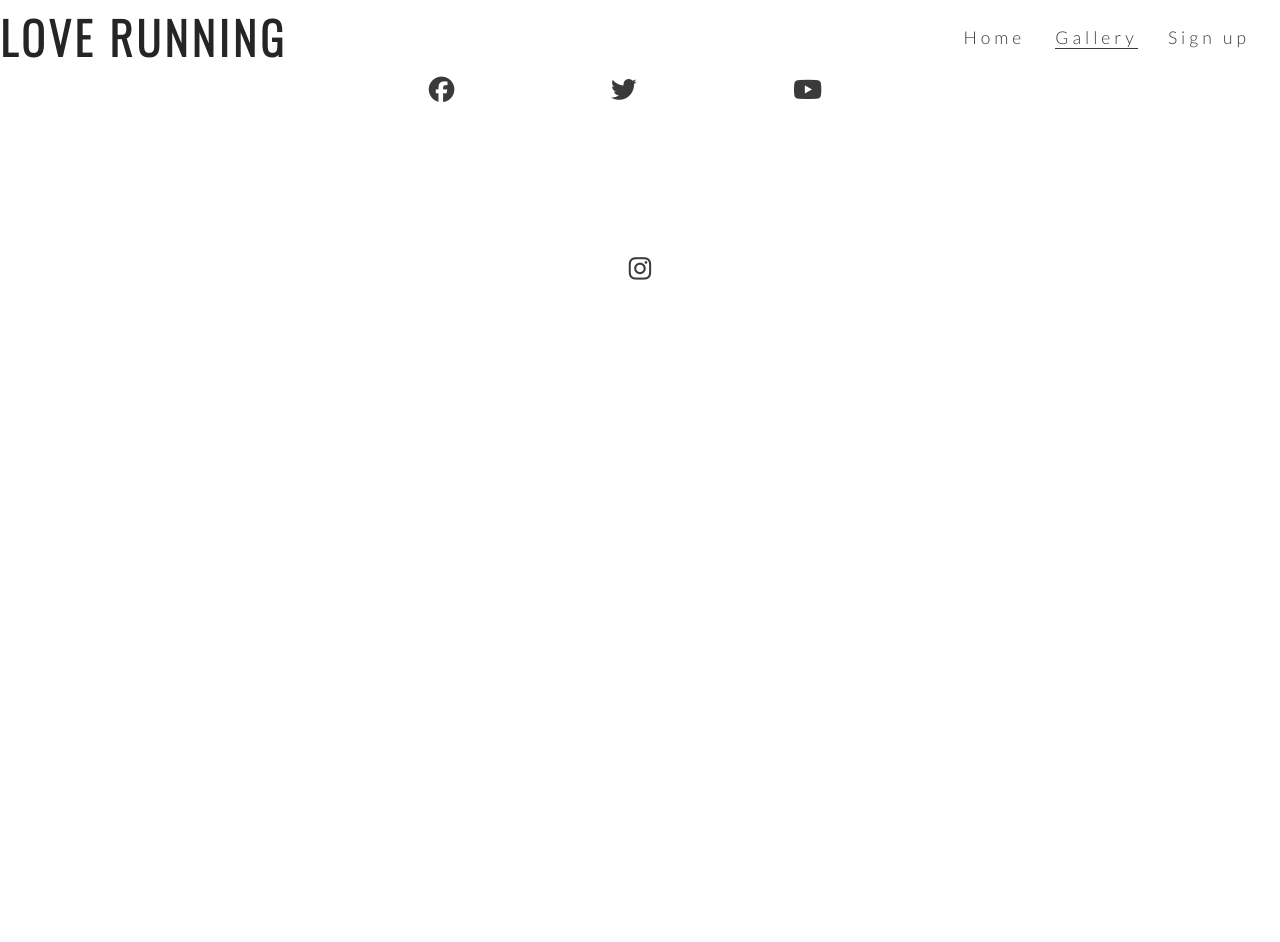
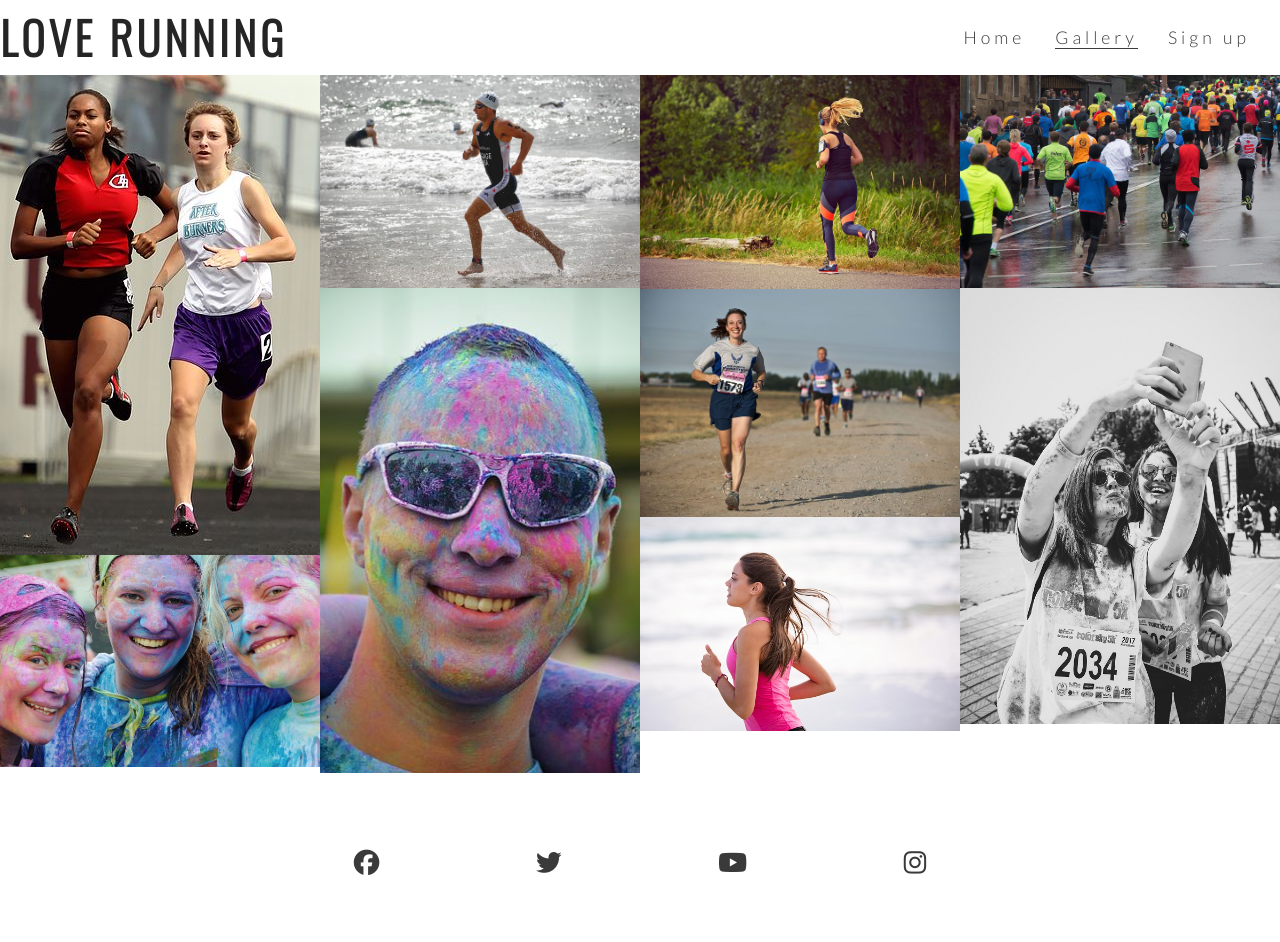
Before and after one commit to LadyNeowen/new-love-running, a plain HTML site: page gallery.html in a window 1280 px wide. Before the commit the page ends 800 px from the top, so only its background shows below. Drawn offline with nearby package versions, Linux system fonts and the light colour scheme.

Commit message:
Add gallery images and style

```diff
--- a/assets/css/style.css
+++ b/assets/css/style.css
@@ -240,3 +240,16 @@ footer {
     padding: 5%;
     color:#3a3a3a;
 }
+
+/*gallery*/
+
+#photos {
+    clear: both;
+    line-height: 0;
+    column-count: 4;
+    column-gap: 0px;
+}
+
+#photos > img {
+    width: 100%;
+}
--- a/gallery.html
+++ b/gallery.html
@@ -28,10 +28,21 @@
                     <a href="index.html">Home</a>
                 </li>
 
-
             </ul>
         </nav>
     </header>
+    <section id="photos">
+        <img src="assets/images/athletes.jpg" alt="Two athletes running together">
+        <img src="assets/images/girls.jpg" alt="Three girls at charity paint running festival">
+        <img src="assets/images/runner3.jpg" alt="Solo male runner jogging on a beach">
+        <img src="assets/images/man.jpg" alt="Man at charity paint running festival">
+        <img src="assets/images/runner1.jpg" alt="Solo female runner jogging through Phoenix Park">
+        <img src="assets/images/runner2.jpg" alt="Runners competing in marathon">
+        <img src="assets/images/runner4.jpg" alt="Solo female runner jogging on a beach">
+        <img src="assets/images/running_gang.jpg" alt="Large group of runners taking part in a marathon on a rainy day">
+        <img src="assets/images/mud-run.jpg" alt="Two women runners taking a muddy selfie after the Mud Runners Championship">
+
+    </section>
 
     <footer>
     <ul class="social-networks">
```
Also changed, not shown: assets/images/athletes.jpg (added), assets/images/girls.jpg (added), assets/images/man.jpg (added), assets/images/mud-run.jpg (added), assets/images/runner1.jpg (added), assets/images/runner2.jpg (added), assets/images/runner3.jpg (added), assets/images/runner4.jpg (added), assets/images/running_gang.jpg (added).
